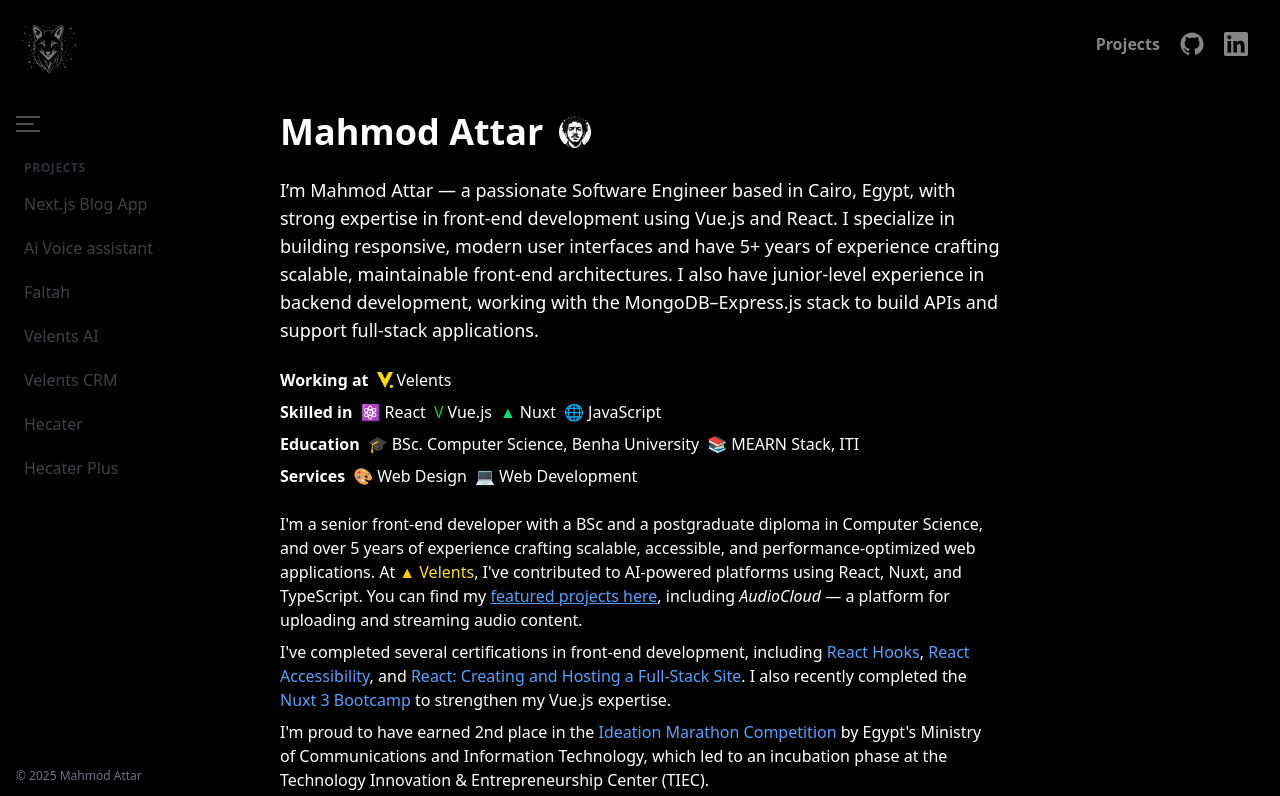
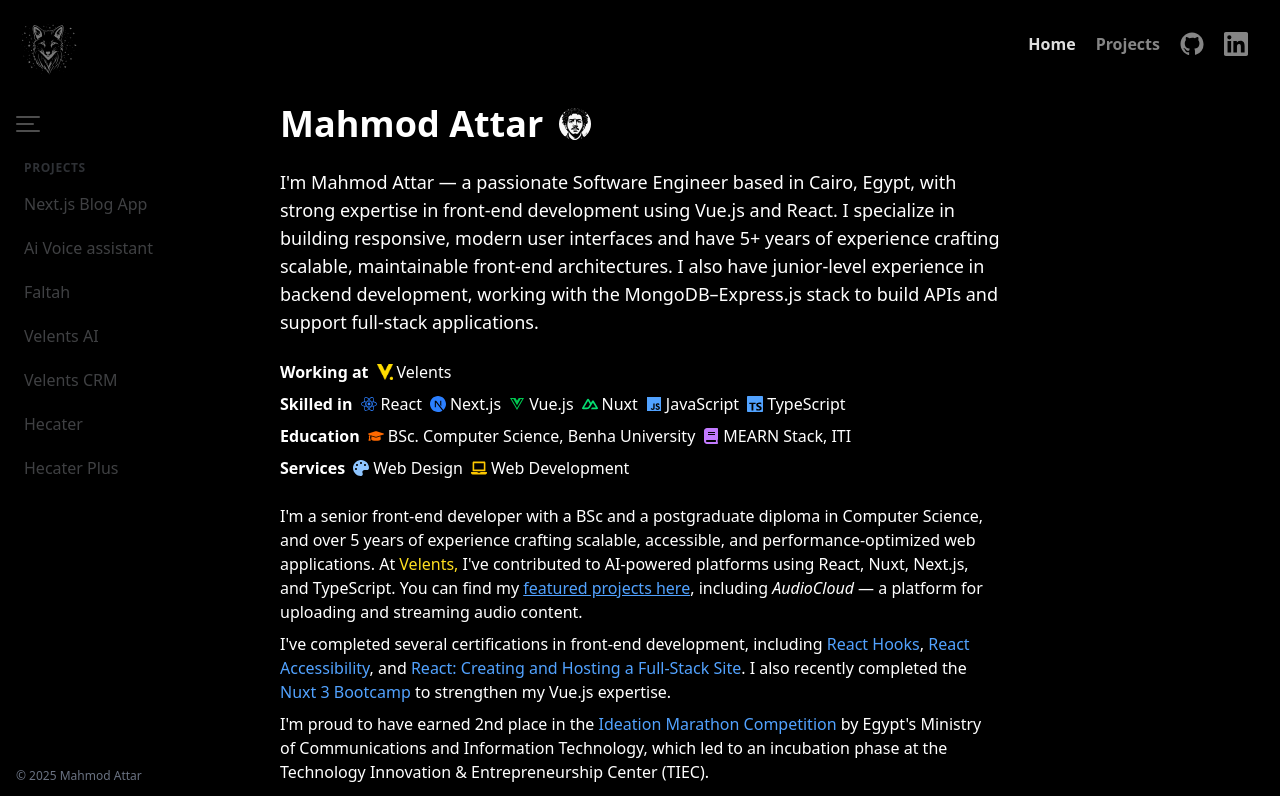
Before and after one commit to Attar74/portfolio, a React (Vite) app: page / in a window 1280 px wide. Shown: the top 796 px of the page. Built offline with nearby package versions, Linux system fonts and the light colour scheme.

Commit message:
fix style

```diff
--- a/src/components/Navbar.jsx
+++ b/src/components/Navbar.jsx
@@ -78,7 +78,7 @@
 
   return (
     <>
-      <header className="z-40 relative max-w-screen-xl mx-auto">
+      <header className="z-40 fixed top-0 left-0 right-0 max-w-screen-xl mx-auto bg-black">
         {/*<Link
           className="w-12 h-12 absolute top-6 left-6 select-none outline-none"
           to="/"
@@ -133,19 +133,29 @@
               </svg>
             </Link>*/}
 
-            {location.pathname !== '/projects' && (
+            <Link
+              to="/"
+              title="Home"
+              className={`font-bold cursor-pointer no-underline text-inherit transition-opacity duration-200 outline-none m-auto ${
+                location.pathname === `/`
+                  ? 'text-[#fff] opacity-100'
+                  : 'opacity-60 hover:opacity-100'
+              }`}
+            >
+              <span className="md:inline">Home</span>
+            </Link>
+
             <Link
               to="/projects"
               title="Projects"
               className={`font-bold cursor-pointer no-underline text-inherit transition-opacity duration-200 outline-none m-auto ${
                 location.pathname === `/projects`
-                    ? 'text-[#fff]'
-                    : 'opacity-60 hover:opacity-100 '
+                  ? 'text-[#fff] opacity-100'
+                  : 'opacity-60 hover:opacity-100'
               }`}
             >
               <span className="md:inline">Projects</span>
             </Link>
-            )}
 
             {/*<Link
               to="/talks"
--- a/src/components/Profile.jsx
+++ b/src/components/Profile.jsx
@@ -2,11 +2,12 @@
 import { Link } from 'react-router-dom';
 import Avatar from '../assets/avatar.png';
 import VelentsLogo from '../assets/velents-logo.png';
+import { useIcons } from '../hooks/useIcons.jsx';
 
 const Profile = () => {
   const [isFlipping, setIsFlipping] = useState(false);
   const [hasInitialFlipCompleted, setHasInitialFlipCompleted] = useState(false);
-
+  const { getIcon } = useIcons();
   useEffect(() => {
     // Initial flip after a short delay
     const initialFlipTimer = setTimeout(() => {
@@ -37,7 +38,7 @@
 
   return (
     <>
-      <div className="bg-black text-white p-6 min-h-screen max-w-screen-md mx-auto my-[10rem]">
+      <div className="bg-black text-white p-6 min-h-screen max-w-screen-md mx-auto mt-[20rem] mb-[10rem]">
         <div className="flex items-center gap-4">
           <h1 className="text-4xl font-bold mb-6">Mahmod Attar</h1>
           <div
@@ -69,7 +70,7 @@
         </div>
 
         <p className="text-lg mb-6">
-          I’m Mahmod Attar — a passionate Software Engineer based in Cairo,
+          I'm Mahmod Attar — a passionate Software Engineer based in Cairo,
           Egypt, with strong expertise in front-end development using Vue.js and
           React. I specialize in building responsive, modern user interfaces and
           have 5+ years of experience crafting scalable, maintainable front-end
@@ -97,58 +98,70 @@
           <p className="flex items-center gap-2 flex-wrap">
             <strong>Skilled in </strong>
             <span className="flex items-center gap-1">
-              <span className="text-blue-500">⚛️</span> React
+              <span className="text-blue-500">{getIcon('React')}</span> React
             </span>
             <span className="flex items-center gap-1">
-              <span className="text-green-500">V</span> Vue.js
+              <span className="text-blue-500">{getIcon('Next.js')}</span>{' '}
+              Next.js
             </span>
             <span className="flex items-center gap-1">
-              <span className="text-green-400">▲</span> Nuxt
+              <span className="text-green-500">{getIcon('vue')}</span> Vue.js
             </span>
             <span className="flex items-center gap-1">
-              <span className="text-blue-400">🌐</span> JavaScript
+              <span className="text-green-400">{getIcon('Nuxt')}</span> Nuxt
+            </span>
+            <span className="flex items-center gap-1">
+              <span className="text-blue-400">{getIcon('JavaScript')}</span>{' '}
+              JavaScript
+            </span>
+            <span className="flex items-center gap-1">
+              <span className="text-blue-400">{getIcon('TypeScript')}</span>{' '}
+              TypeScript
             </span>
           </p>
 
           <p className="flex items-center gap-2 flex-wrap">
             <strong>Education </strong>
             <span className="flex items-center gap-1">
-              <span className="text-orange-500">🎓</span> BSc. Computer Science,
-              Benha University
+              <span className="text-orange-500">{getIcon('bsc')}</span> BSc.
+              Computer Science, Benha University
             </span>
             <span className="flex items-center gap-1">
-              <span className="text-purple-400">📚</span> MEARN Stack, ITI
+              <span className="text-purple-400">{getIcon('books')}</span> MEARN
+              Stack, ITI
             </span>
           </p>
 
           <p className="flex items-center gap-2 flex-wrap">
             <strong>Services </strong>
             <span className="flex items-center gap-1">
-              <span className="text-blue-300">🎨</span> Web Design
+              <span className="text-blue-300">{getIcon('design')}</span> Web
+              Design
             </span>
             <span className="flex items-center gap-1">
-              <span className="text-yellow-400">💻</span> Web Development
+              <span className="text-yellow-400">{getIcon('development')}</span>{' '}
+              Web Development
             </span>
           </p>
         </div>
 
-        <p className="mb-2">
-          I'm a senior front-end developer with a BSc and a postgraduate diploma
-          in Computer Science, and over 5 years of experience crafting scalable,
-          accessible, and performance-optimized web applications. At{' '}
-          <span className="text-yellow-400">▲</span>{' '}
-          <a
+        <div className="mb-2">
+          <p className="text-wrap">
+            I'm a senior front-end developer with a BSc and a postgraduate
+            diploma in Computer Science, and over 5 years of experience crafting
+            scalable, accessible, and performance-optimized web applications. At{' '}
+            <Link
               className="text-yellow-300 hover:underline hover:scale-105 transition-all duration-300"
               href="https://velents.ai/"
               target="_blank"
               rel="noopener noreferrer"
             >
-            Velents
-          </a>
-          , I've contributed to AI-powered platforms using React, Nuxt, and
-          TypeScript. You can find my{' '}
+              Velents,
+            </Link>{' '}
+            I've contributed to AI-powered platforms using React, Nuxt, Next.js,
+            and TypeScript. You can find my{' '}
             <Link
-            to="https://www.linkedin.com/in/attar74"
+              to="/projects"
               className="text-blue-400 underline hover:text-blue-300"
               target="_blank"
               rel="noopener noreferrer"
@@ -158,6 +171,7 @@
             , including <em>AudioCloud</em> — a platform for uploading and
             streaming audio content.
           </p>
+        </div>
 
         <p className="mb-2">
           I've completed several certifications in front-end development,
@@ -195,7 +209,7 @@
           </Link>
           .
         </p>
-        <div className="bg-black text-white mt-[5rem]">
+        <div className="bg-black text-white my-[5rem]">
           <h2 className="text-xl font-medium mb-4">Find me on</h2>
 
           <div className="flex flex-wrap gap-3 mb-6">
--- a/src/components/ProjectItem.jsx
+++ b/src/components/ProjectItem.jsx
@@ -37,7 +37,7 @@
         {/* Technology badge - show first technology */}
         {technologies && technologies.length > 0 && (
           <div className="absolute top-3 left-3 bg-black bg-opacity-70 text-white text-xs font-medium px-2 py-1 rounded">
-            {technologies[0]}
+            {technologies[0].title}
           </div>
         )}
       </div>
--- a/src/hooks/useIcons.jsx
+++ b/src/hooks/useIcons.jsx
@@ -1,9 +1,13 @@
 import { useMemo } from 'react';
 import {
+  FaBook,
   FaBootstrap,
   FaDatabase,
+  FaGraduationCap,
   FaJs,
+  FaLaptop,
   FaMicrosoft,
+  FaPalette,
   FaReact,
   FaServer,
   FaVuejs,
@@ -34,6 +38,7 @@
           return <SiTypescript />;
         case 'vuex':
         case 'vue.js':
+        case 'vue':
           return <FaVuejs />;
         case 'bootstrap':
           return <FaBootstrap />;
@@ -61,6 +66,23 @@
         case 'microsoft clarity':
         case 'clarity':
           return <FaMicrosoft />;
+        case 'bsc':
+        case 'bachelor':
+        case 'degree':
+          return <FaGraduationCap />;
+        case 'books':
+        case 'book':
+        case 'reading':
+          return <FaBook />;
+        case 'laptop':
+        case 'computer':
+        case 'development':
+          return <FaLaptop />;
+        case 'design':
+        case 'ui/ux':
+        case 'ui':
+        case 'ux':
+          return <FaPalette />;
         default:
           return null;
       }
--- a/src/pages/ProjectDetails.jsx
+++ b/src/pages/ProjectDetails.jsx
@@ -39,9 +39,9 @@
   } = project;
 
   return (
-    <div className="min-h-screen bg-gradient-to-br from-gray-50 to-gray-100 dark:from-gray-900 dark:to-gray-800">
+    <div className="min-h-screen bg-gradient-to-br from-gray-50 to-gray-100 dark:from-gray-900 dark:to-gray-800 rounded-xl">
       {/* Header Section */}
-      <div className="bg-white dark:bg-gray-900 shadow-sm border-b border-gray-200 dark:border-gray-700">
+      <div className="bg-white dark:bg-gray-900 shadow-sm border-b border-gray-200 dark:border-gray-700 rounded-t-xl">
         <div className="max-w-7xl mx-auto px-6 py-4">
           <Link
             to="/projects"
@@ -55,9 +55,9 @@
 
       <div className="max-w-7xl mx-auto px-6 py-12">
         {/* Hero Image Section */}
-        <div className="mb-12">
+        <div className="mb-12 px-5 cursor-pointer">
           {imageUrl ? (
-            <div className="relative overflow-hidden rounded-2xl shadow-2xl">
+            <div className="relative overflow-hidden rounded-2xl shadow-2xl hover:scale-105 transition-all duration-300">
               <img
                 src={imageUrl}
                 alt={title}
@@ -125,12 +125,13 @@
                   technologies.map((tech) => (
                     <div
                       key={tech}
-                      className="flex items-center gap-3 p-3 bg-gray-50 dark:bg-gray-700 rounded-xl hover:bg-gray-100 dark:hover:bg-gray-600 transition-colors"
+                      className={`flex items-center gap-3 p-3 rounded-xl bg-blue-50 dark:bg-blue-900/30 transition-all duration-300 transform hover:scale-110
+                      cursor-pointer group`}
                     >
-                      <span className="text-xl text-gray-600 dark:text-gray-300">
+                      <span className="text-xl text-gray-600 dark:text-gray-300 group-hover:text-blue-600 dark:group-hover:text-blue-400 transition-colors duration-300">
                         {getIcon(tech)}
                       </span>
-                      <span className="font-medium text-gray-800 dark:text-white">
+                      <span className="font-medium text-gray-800 dark:text-white group-hover:text-blue-700 dark:group-hover:text-blue-300 transition-colors duration-300">
                         {tech}
                       </span>
                     </div>
```
Lines whose indentation alone changed are shown as unchanged.
